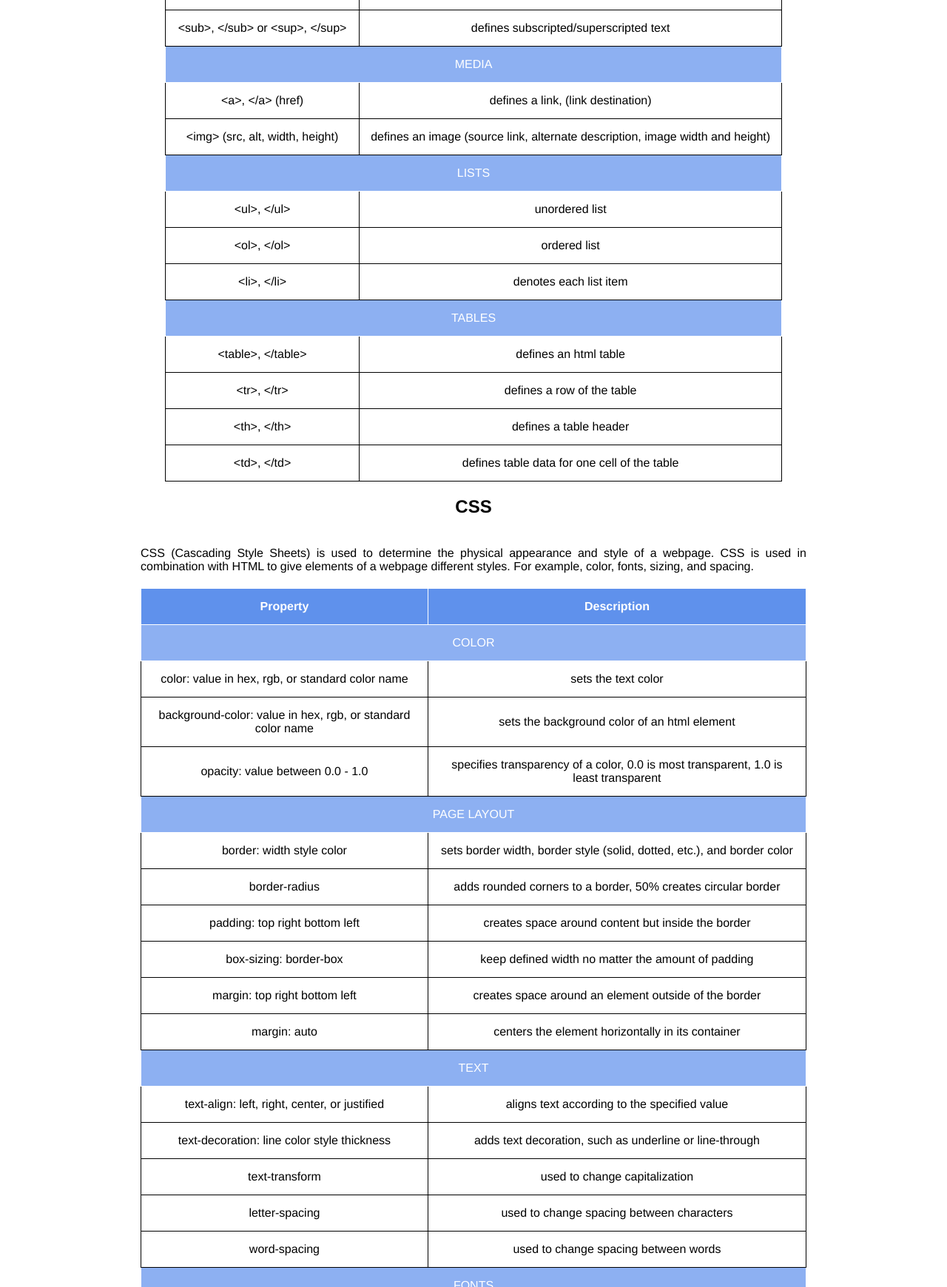
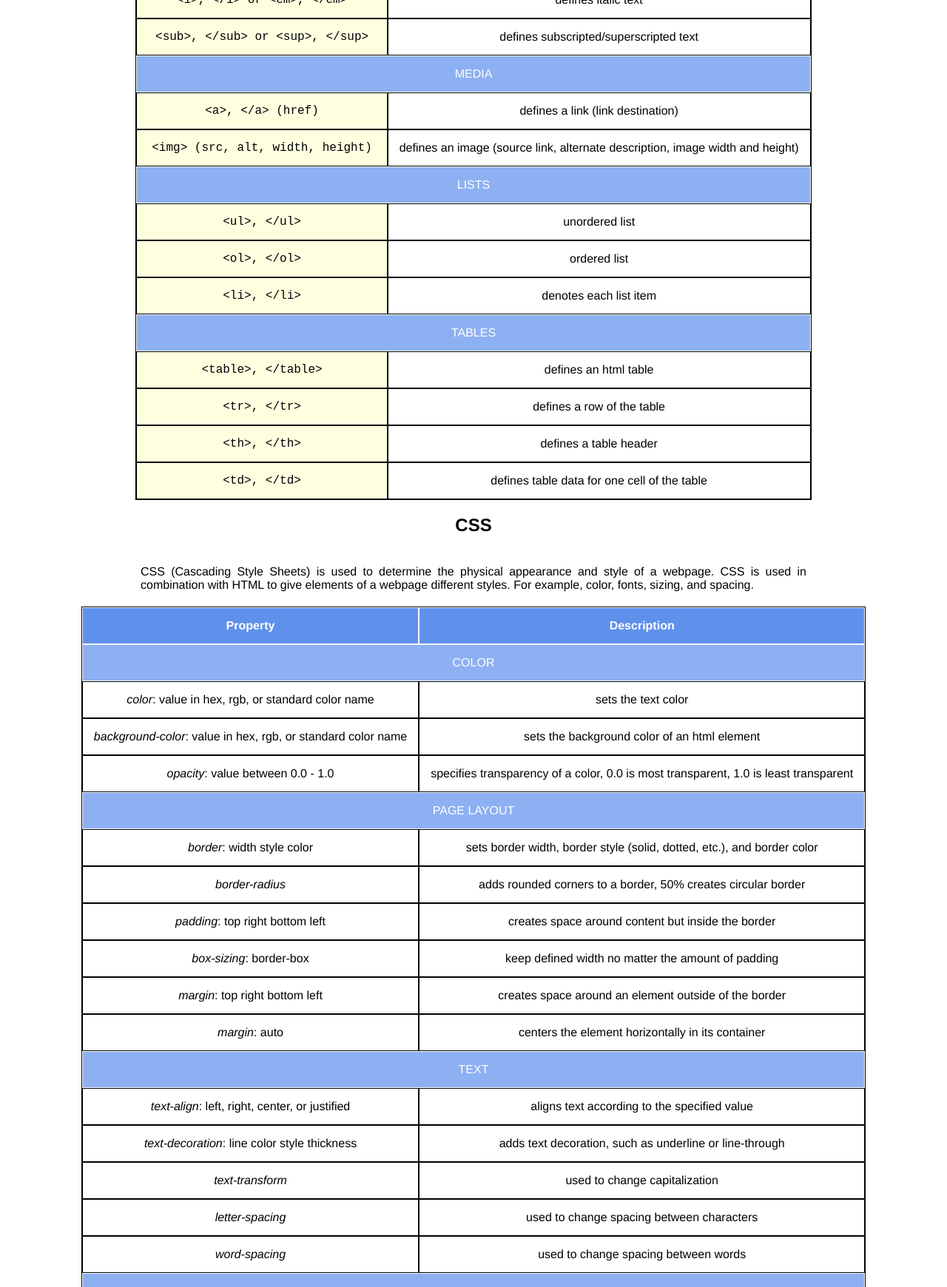
Before and after one commit to evacgriffin/webdev-cheatsheet, a plain HTML site: page index.html in a window 1280 px wide. Shown: the part 1060-2800 px from the top of the page at 74% size. Drawn offline with Linux system fonts and the light colour scheme; files that its build step writes are made by us from their sources.

Commit message:
Added links section, added font and color for code class

```diff
--- a/index.html
+++ b/index.html
@@ -38,87 +38,87 @@
             <td class='subth' colspan='2'>GENERAL</td>
           </tr>
           <tr>
-            <td>&lt;!DOCTYPE html&gt;</td>
+            <td class="code">&lt;!DOCTYPE html&gt;</td>
             <td>document type declaration, start of every html document</td>
           </tr>
           <tr>
-            <td>&lt;html&gt;, &lt;/html&gt; (lang)</td>
+            <td class="code">&lt;html&gt;, &lt;/html&gt; (lang)</td>
             <td>beginning and end of the html document (document language)</td>
           </tr>
           <tr>
-            <td>&lt;body&gt;, &lt;/body&gt;</td>
+            <td class="code">&lt;body&gt;, &lt;/body&gt;</td>
             <td>beginning and end of visible part</td>
           </tr>
           <tr>
             <td class='subth' colspan='2'>TEXT LAYOUT</td>
           </tr>
           <tr>
-            <td>&lt;h1&gt;, &lt;/h1&gt; ... &lt;h6&gt;, &lt;/h6&gt;</td>
+            <td class="code">&lt;h1&gt;, &lt;/h1&gt; ... &lt;h6&gt;, &lt;/h6&gt;</td>
             <td>headings, h1 - most important, h6 - least important</td>
           </tr>
           <tr>
-            <td>&lt;p&gt;, &lt;/p&gt;</td>
+            <td class="code">&lt;p&gt;, &lt;/p&gt;</td>
             <td>defines a paragraph</td>
           </tr>
           <tr>
-            <td>&lt;br&gt;</td>
+            <td class="code">&lt;br&gt;</td>
             <td>line break</td>
           </tr>
           <tr>
-            <td>&lt;b&gt;, &lt;/b&gt; or &lt;strong&gt;, &lt;/strong&gt;</td>
+            <td class="code">&lt;b&gt;, &lt;/b&gt; or &lt;strong&gt;, &lt;/strong&gt;</td>
             <td>defines bold text</td>
           </tr>
           <tr>
-            <td>&lt;i&gt;, &lt;/i&gt; or &lt;em&gt;, &lt;/em&gt;</td>
+            <td class="code">&lt;i&gt;, &lt;/i&gt; or &lt;em&gt;, &lt;/em&gt;</td>
             <td>defines italic text</td>
           </tr>
           <tr>
-            <td>&lt;sub&gt;, &lt;/sub&gt; or &lt;sup&gt;, &lt;/sup&gt;</td>
+            <td class="code">&lt;sub&gt;, &lt;/sub&gt; or &lt;sup&gt;, &lt;/sup&gt;</td>
             <td>defines subscripted/superscripted text</td>
           </tr>
           <tr>
             <td class='subth' colspan='2'>MEDIA</td>
           </tr>
           <tr>
-            <td>&lt;a&gt;, &lt;/a&gt; (href)</td>
-            <td>defines a link, (link destination)</td>
+            <td class="code">&lt;a&gt;, &lt;/a&gt; (href)</td>
+            <td>defines a link (link destination)</td>
           </tr>
           <tr>
-            <td>&lt;img&gt; (src, alt, width, height)</td>
+            <td class="code">&lt;img&gt; (src, alt, width, height)</td>
             <td>defines an image (source link, alternate description, image width and height)</td>
           </tr>
           <tr>
             <td class='subth' colspan='2'>LISTS</td>
           </tr>
           <tr>
-            <td>&lt;ul&gt;, &lt;/ul&gt;</td>
+            <td class="code">&lt;ul&gt;, &lt;/ul&gt;</td>
             <td>unordered list</td>
           </tr>
           <tr>
-            <td>&lt;ol&gt;, &lt;/ol&gt;</td>
+            <td class="code">&lt;ol&gt;, &lt;/ol&gt;</td>
             <td>ordered list</td>
           </tr>
           <tr>
-            <td>&lt;li&gt;, &lt;/li&gt;</td>
+            <td class="code">&lt;li&gt;, &lt;/li&gt;</td>
             <td>denotes each list item</td>
           </tr>
           <tr>
             <td class='subth' colspan='2'>TABLES</td>
           </tr>
           <tr>
-            <td>&lt;table&gt;, &lt;/table&gt;</td>
+            <td class="code">&lt;table&gt;, &lt;/table&gt;</td>
             <td>defines an html table</td>
           </tr>
           <tr>
-            <td>&lt;tr&gt;, &lt;/tr&gt;</td>
+            <td class="code">&lt;tr&gt;, &lt;/tr&gt;</td>
             <td>defines a row of the table</td>
           </tr>
           <tr>
-            <td>&lt;th&gt;, &lt;/th&gt;</td>
+            <td class="code">&lt;th&gt;, &lt;/th&gt;</td>
             <td>defines a table header</td>
           </tr>
           <tr>
-            <td>&lt;td&gt;, &lt;/td&gt;</td>
+            <td class="code">&lt;td&gt;, &lt;/td&gt;</td>
             <td>defines table data for one cell of the table</td>
           </tr>
         </table>
@@ -138,83 +138,83 @@
           <td class='subth' colspan='2'>COLOR</td>
         </tr>
         <tr>
-          <td>color: value in hex, rgb, or standard color name</td>
+          <td><em>color</em>: value in hex, rgb, or standard color name</td>
           <td>sets the text color</td>
         </tr>
         <tr>
-          <td>background-color: value in hex, rgb, or standard color name</td>
+          <td><em>background-color</em>: value in hex, rgb, or standard color name</td>
           <td>sets the background color of an html element</td>
         </tr>
         <tr>
-          <td>opacity: value between 0.0 - 1.0</td>
+          <td><em>opacity</em>: value between 0.0 - 1.0</td>
           <td>specifies transparency of a color, 0.0 is most transparent, 1.0 is least transparent</td>
         </tr>
           <td class='subth' colspan='2'>PAGE LAYOUT</td>
         </tr>
         <tr>
-          <td>border: width style color</td>
+          <td><em>border</em>: width style color</td>
           <td>sets border width, border style (solid, dotted, etc.), and border color</td>
         </tr>
         <tr>
-          <td>border-radius</td>
+          <td><em>border-radius</em></td>
           <td>adds rounded corners to a border, 50% creates circular border</td>
         </tr>
         <tr>
-          <td>padding: top right bottom left </td>
+          <td><em>padding</em>: top right bottom left </td>
           <td>creates space around content but inside the border</td>
         </tr>
         <tr>
-          <td>box-sizing: border-box</td>
+          <td><em>box-sizing</em>: border-box</td>
           <td>keep defined width no matter the amount of padding</td>
         </tr>
         <tr>
-          <td>margin: top right bottom left</td>
+          <td><em>margin</em>: top right bottom left</td>
           <td>creates space around an element outside of the border</td>
         </tr>
         <tr>
-          <td>margin: auto</td>
+          <td><em>margin</em>: auto</td>
           <td>centers the element horizontally in its container</td>
         </tr>
         <tr>
           <td class='subth' colspan='2'>TEXT</td>
         </tr>
         <tr>
-          <td>text-align: left, right, center, or justified</td>
+          <td><em>text-align</em>: left, right, center, or justified</td>
           <td>aligns text according to the specified value</td>
         </tr>
         <tr>
-          <td>text-decoration: line color style thickness</td>
+          <td><em>text-decoration</em>: line color style thickness</td>
           <td>adds text decoration, such as underline or line-through</td>
         </tr>
         <tr>
-          <td>text-transform</td>
+          <td><em>text-transform</em></td>
           <td>used to change capitalization</td>
         </tr>
         <tr>
-          <td>letter-spacing</td>
+          <td><em>letter-spacing</em></td>
           <td>used to change spacing between characters</td>
         </tr>
         <tr>
-          <td>word-spacing</td>
+          <td><em>word-spacing</em></td>
           <td>used to change spacing between words</td>
         </tr>
         <tr>
           <td class='subth' colspan='2'>FONTS</td>
         </tr>
         <tr>
-          <td>font-family</td>
+          <td><em>font-family</em></td>
           <td>specifies the font family</td>
         </tr>
         <tr>
-          <td>font-style</td>
+          <td><em>font-style</em></td>
           <td>sets text style to normal, italic, or oblique(leaning)</td>
         </tr>
         <tr>
-          <td>font-weight</td>
+          <td><em>font-weight</em></td>
           <td>sets the font weight</td>
         </tr>
         <tr>
-          <td>font-size</td>
+          <td><em>font-size</em></td>
           <td>specifies the font size</td>
         </tr>
       </table>
@@ -222,9 +222,12 @@
     </div>
 
     <!-- Links Section -->
-    <div id='links'>
+    <div class='links'>
+      <ul>
+        <li>DOCUMENTATION:</li>
+        <li><a href="https://developer.mozilla.org/en-US/docs/Web/HTML" target="_blank">HTML</a></li>
+        <li><a href="https://developer.mozilla.org/en-US/docs/Web/CSS" target="_blank">CSS</a></li>
+      </ul>
     </div>
-
-    <!-- Footer -->
 </body>
 </html>
--- a/resources/css/styles.css
+++ b/resources/css/styles.css
@@ -25,20 +25,15 @@ p{
 }
 
 table{
-  max-width: 900px;
   margin: 0 auto;
-  padding: 20px;
-}
-
-table, th, td{
-  border: 1px solid;
-  border-collapse: collapse;
-  background-clip: padding-box;
 }
 
 th{
   background-color: hsl(219, 79%, 65%);
   color: white;
+  border: 1px solid;
+  border-collapse: separate;
+  border-spacing: 0px;
 }
 
 tr:hover {
@@ -51,6 +46,13 @@ td{
 
 th, td{
   padding: 15px;
+}
+
+table, th, td{
+  border: 0.5px solid;
+  border-collapse: separate;
+  border-spacing: 0px;
+  background-clip: padding-box;
 }
 
 /* Class Styles */
@@ -84,5 +86,23 @@ th, td{
 
 td.subth{
   background-color: hsl(219, 79%, 75%);
-  color: white;
+  color: white !important;
+  border: 1px solid;
 }
+
+.links{
+  width: 100%;
+  padding: 20px 0;
+  font-size: 14px;
+  font-weight: 900;
+}
+
+.links li{
+  display: inline-block;
+  padding: 10px;
+}
+
+.code{
+  font-family: 'Courier New';
+  background-color: lightyellow;
+}
```
